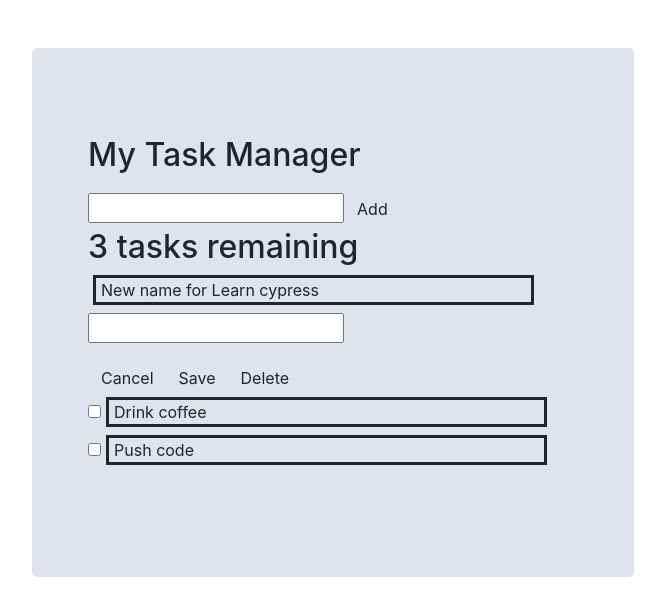
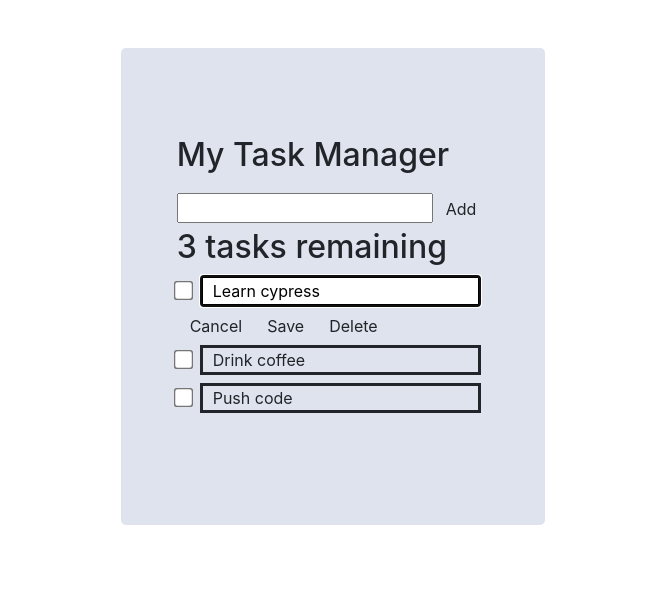
Before and after one commit to ryan-at-cypress/cypress-react-task, a React (Create React App) app: page / in a window 1280 px wide. Both pictures are taken after a click on the label "Learn cypress". Shown: the top 616 px of the page, without its empty margins (307-972 px from the left). Built offline with nearby package versions, Linux system fonts and the light colour scheme.

Commit message:
added inline edits for tasks

```diff
--- a/src/App.js
+++ b/src/App.js
@@ -60,8 +60,7 @@ function App(props) {
     let a = tasks.slice();
     let aLength = a.length;
     for (let i = 0; i < aLength; i++) {
-        console.log(a[i]);
-        if (a[i].completed == false) {
+        if (a[i].completed === false) {
           activeTasks++;
         }
     }
--- a/src/components/Todo.js
+++ b/src/components/Todo.js
@@ -5,7 +5,7 @@ export default function Todo(props) {
   // isEditing state is used for conditional rendoring in the return statement
   const [isEditing, setEditing] = useState(false);
   // state for editing task name
-  const [newName, setNewName] = useState('');
+  const [newName, setNewName] = useState(props.name);
 
   function handleChange(e) {
     setNewName(e.target.value);
@@ -20,20 +20,30 @@ export default function Todo(props) {
     setEditing(false);
   }
 
+  // Added this function for additional handlers
+  function handleLabelClick() {
+    setEditing(true);
+  }
+
   const editingTemplate = (
     <form className="stack-small" onSubmit={handleSubmit}>
-      <div className="form-group">
-        <label className="todo-label" htmlFor={props.id}>
-          New name for {props.name}
-        </label>
+      <div className="c-cb">
           <input
             id={props.id}
+            type="checkbox"
+            defaultChecked={props.completed}
+            onChange={() => props.toggleTaskCompleted(props.id)}
+          />
+        <input
+          id={'text-input' + props.id}
           className="todo-text"
           type="text"
           value={newName}
           onChange={handleChange}
+          autoFocus={true}
         />
         </div>
+
         <div className="btn-group">
           <button
             type="button"
@@ -55,6 +65,7 @@ export default function Todo(props) {
               Delete <span className="visually-hidden">{props.name}</span>
             </button>
         </div>
+
     </form>
   );
   const viewTemplate = (
@@ -66,7 +77,7 @@ export default function Todo(props) {
             defaultChecked={props.completed}
             onChange={() => props.toggleTaskCompleted(props.id)}
           />
-          <label className="todo-label" htmlFor={props.id} onClick={() => setEditing(true)}>
+          <label className="todo-label" htmlFor={props.id} onClick={() => handleLabelClick()}>
             {props.name}
           </label>
         </div>
--- a/src/index.css
+++ b/src/index.css
@@ -13,9 +13,9 @@ clip: rect(1px, 1px, 1px, 1px);
 white-space: nowrap;
 }
 
-.todo-label {
-    padding-left: 5px;
-    margin-left: 5px;
+.todo-label, .todo-text {
+    padding-left: 10px;
+    margin-left: 10px;
     cursor: pointer;
     border: solid;
     width:90%;
@@ -24,3 +24,7 @@ white-space: nowrap;
 .jumbotron {
     background-color:rgb(222, 227, 238) !important;
 }
+
+input[type=checkbox] {
+    transform: scale(1.5);
+}
```
Also changed, not shown: 2 other files (tests, documents, lock files or other folders). Lines whose indentation alone changed are shown as unchanged.
